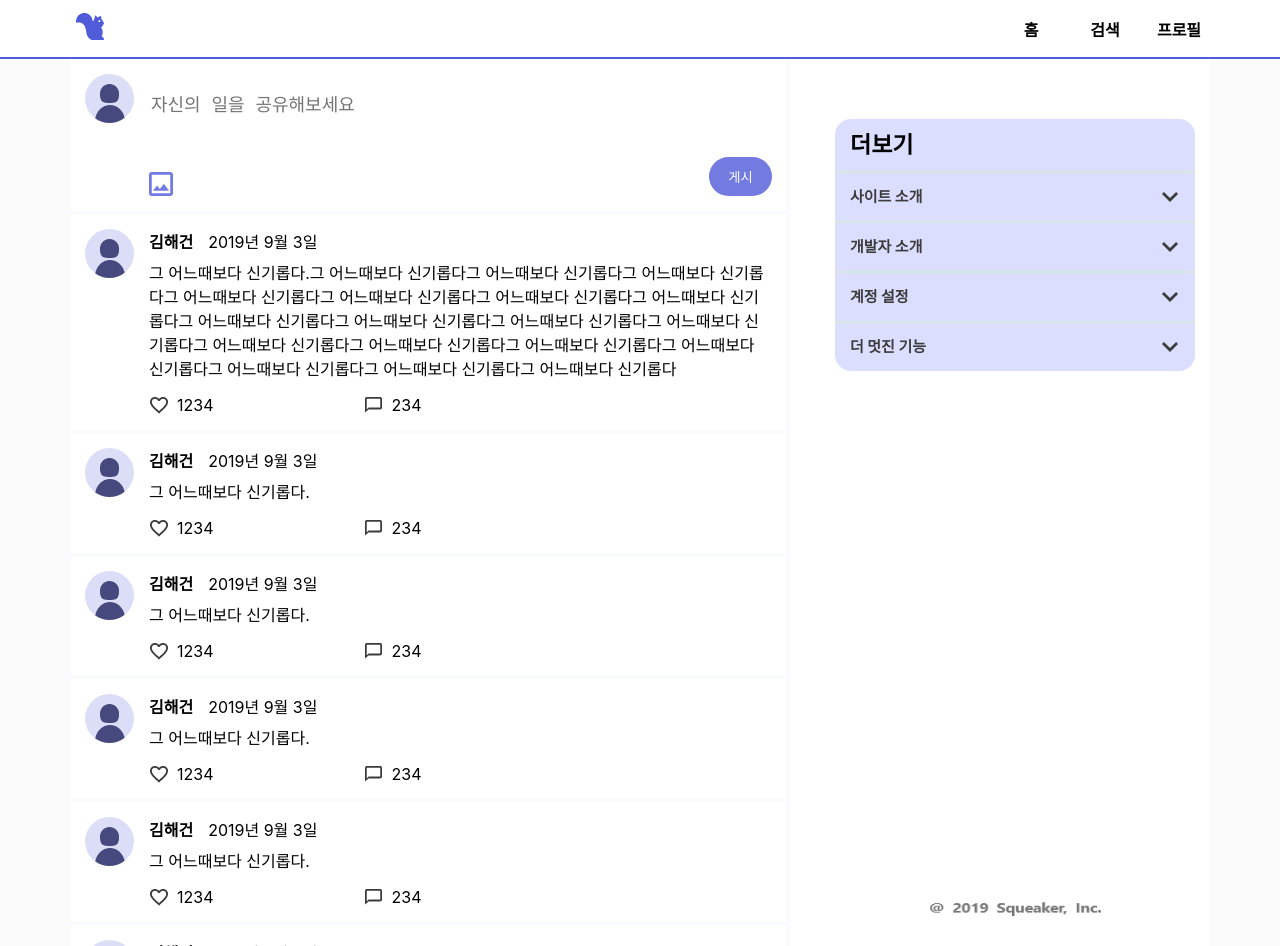
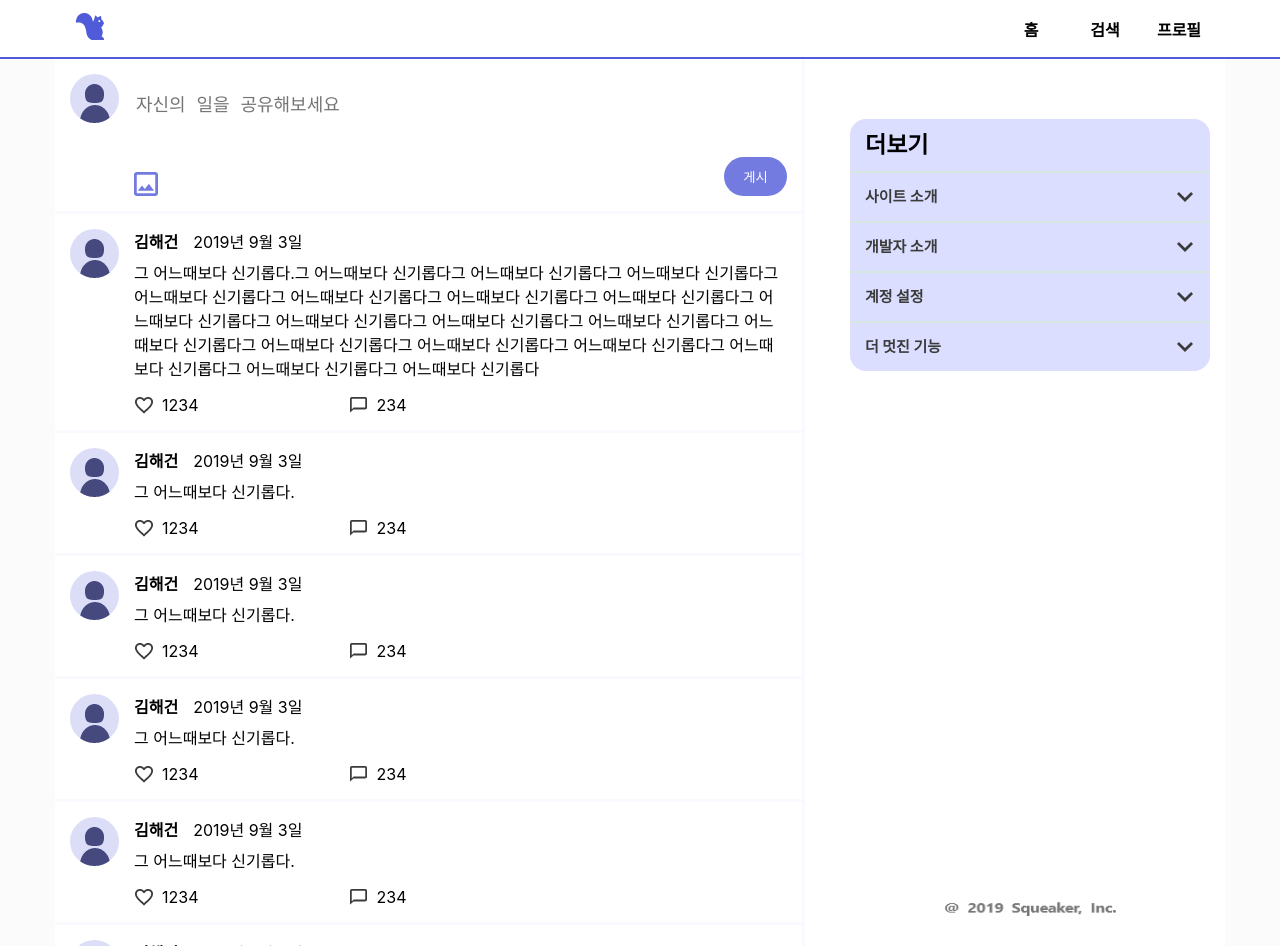
Before and after one commit to EntryDSM-Internship/team_3_frontend, a React (Create React App) app: page / in a window 1280 px wide. Built offline with nearby package versions, Linux system fonts and the light colour scheme; no server answers.

Commit message:
[UPDATE] change styles

```diff
--- a/src/components/Main/styles.js
+++ b/src/components/Main/styles.js
@@ -76,9 +76,8 @@ export const HomeWrapper = styled.div`
 
 export const MainWrapper = styled.div`
     display: flex;
-    width: auto;
+    width: 1170px;
     height: 100%;
-    max-width: 1140px;
     margin: 0 auto;
     background-color: #ffffff;
 `;
```
